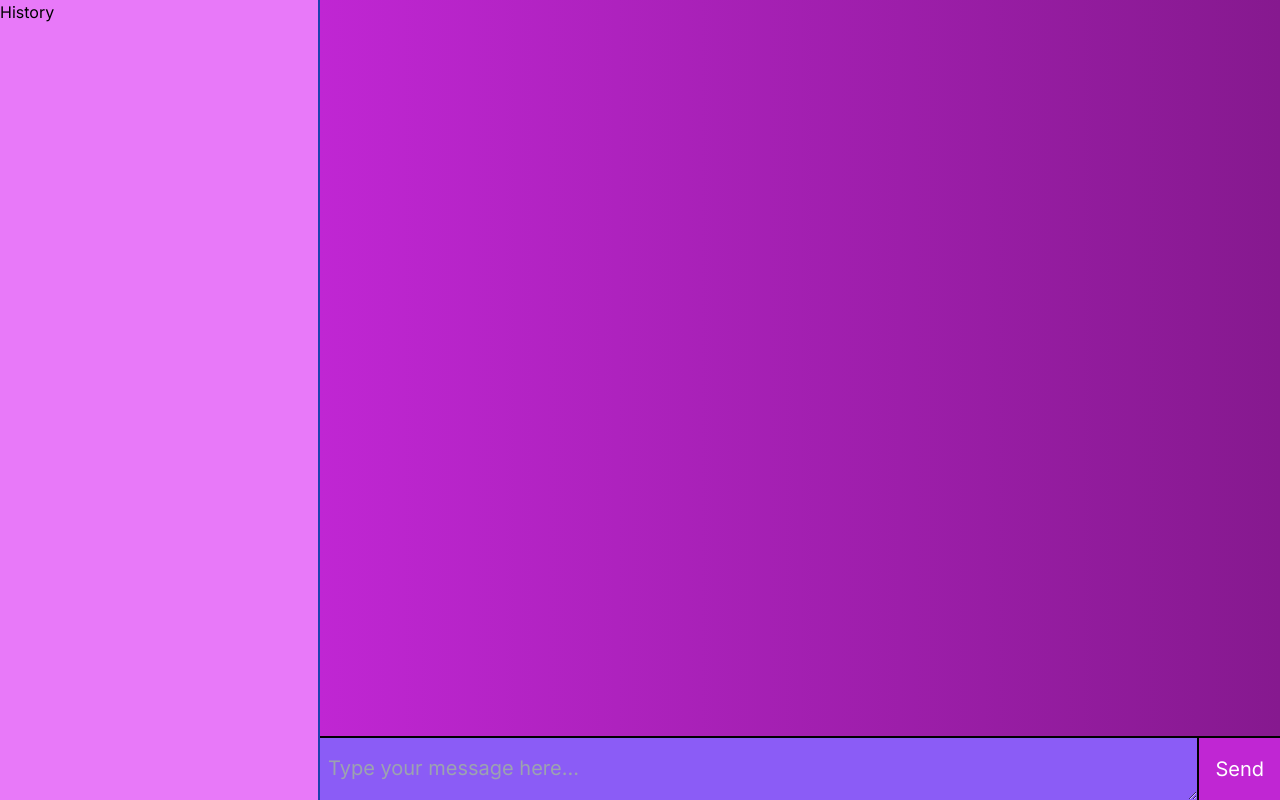
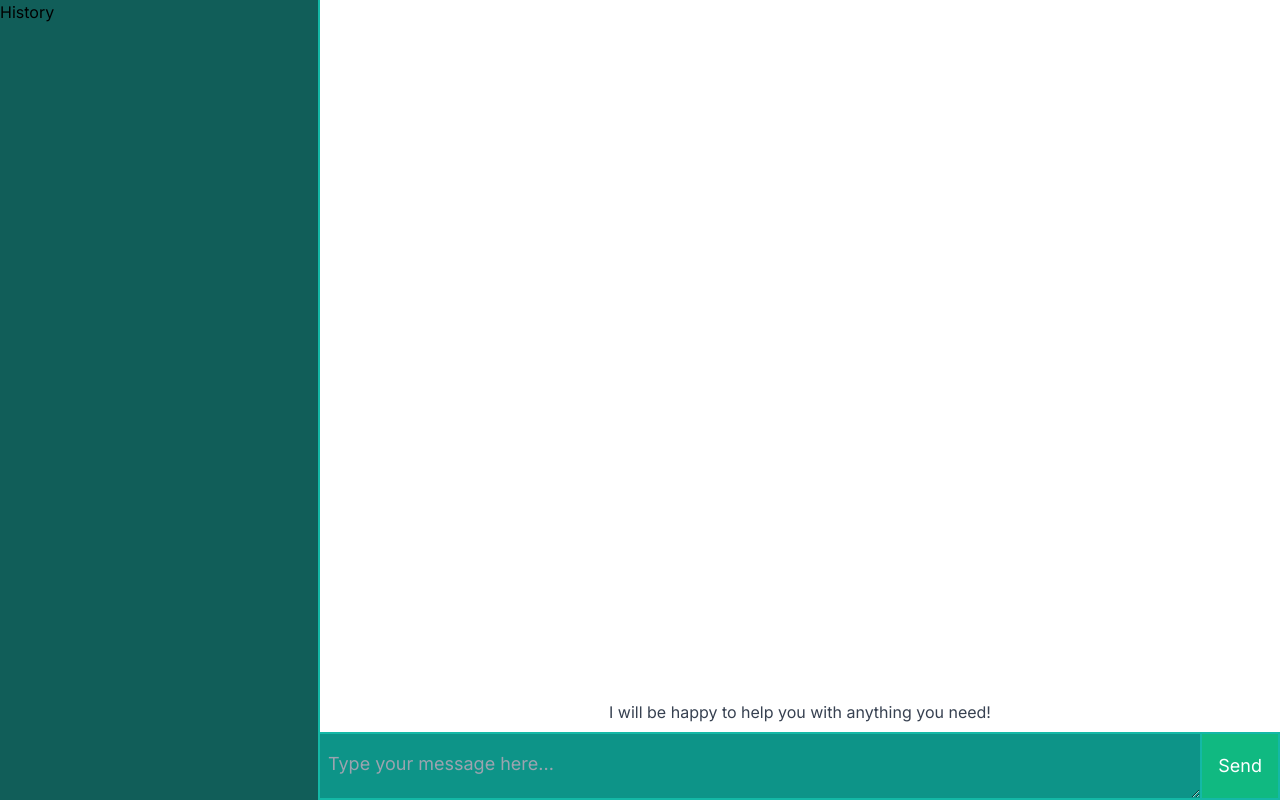
Before and after one commit to Chareeef/SadimAI, a Next.js app: page /chat in a window 1280 px wide. Built offline with nearby package versions, Linux system fonts and the light colour scheme.

Commit message:
Change to teal

```diff
--- a/app/chat/page.tsx
+++ b/app/chat/page.tsx
@@ -22,15 +22,15 @@ function InputArea({
   sendMessage,
 }: InputAreaProps) {
   return (
-    <div className="flex">
+    <div className="flex border-y-2 border-r-2 border-teal-500 m-0">
       <textarea
-        className="grow h-16 pt-4 px-2 border-t-2 bg-violet-500 text-white border-r-2 border-black focus:border-blue-500 m-0"
+        className="grow h-16 pt-4 px-2 bg-teal-600 text-white border-r-2 border-teal-500 focus:outline-none focus:bg-teal-700"
         value={userMessage}
         onChange={(e) => setUserMessage(e.target.value)}
         placeholder="Type your message here..."
       />
       <button
-        className="p-4 bg-fuchsia-600 hover:bg-sky-500 text-white border-t-2 border-black"
+        className="p-4 bg-emerald-500 hover:bg-emerald-600 text-white"
         onClick={sendMessage}
       >
         Send
@@ -94,16 +94,22 @@ function ChatWindow() {
   }
 
   return (
-    <main className="col-span-3 flex flex-col text-xl bg-gradient-to-r from-fuchsia-600 to-fuchsia-800 max-h-dvh">
+    <main className="col-span-3 flex flex-col text-lg bg-white max-h-dvh">
       <div className="grow overflow-y-auto">
         <div className="flex flex-col justify-end p-2 min-h-full space-y-2">
+          {conversation.length === 0 && (
+            <p className="text-base text-gray-700 self-center">
+              I will be happy to help you with anything you need!
+            </p>
+          )}
+
           {conversation.map((message, index) => (
             <div
               key={index}
               className={`message p-2 ${
                 message.role === "user"
-                  ? "bg-white text-black self-end rounded-bl-lg"
-                  : "bg-violet-500 self-start rounded-br-lg"
+                  ? "bg-teal-400 text-white self-end rounded-bl-lg"
+                  : "bg-teal-500 text-white self-start rounded-br-lg"
               }`}
             >
               <ReactMarkdown
@@ -127,10 +133,8 @@ function ChatWindow() {
 
 export default function Chat() {
   return (
-    <div className="grid grid-cols-4 gap-0 h-dvh bg-fuchsia-100">
-      <aside className="bg-fuchsia-400 border-r-2 border-blue-800">
-        History
-      </aside>
+    <div className="grid grid-cols-4 gap-0 h-dvh">
+      <aside className="bg-teal-800 border-r-2 border-teal-500">History</aside>
       <ChatWindow />
     </div>
   );
--- a/app/components/Header.tsx
+++ b/app/components/Header.tsx
@@ -6,7 +6,7 @@ export default function Header() {
   const { data: session } = useSession();
 
   return (
-    <header className="flex items-center justify-between bg-fuchsia-700 p-2 text-white">
+    <header className="flex items-center justify-between bg-teal-700 p-2 text-white">
       <div className="flex items-center font-bold">
         <Image
           src="/ChatWithAI.png"
@@ -20,14 +20,14 @@ export default function Header() {
         {session && session.user ? (
           <button
             onClick={() => signOut()}
-            className="text-2xl p-2 bg-fuchsia-900 border-2 border-white rounded-lg"
+            className="text-2xl p-2 bg-emerald-500 hover:bg-emerald-600 border-2 border-white rounded-lg"
           >
             Sign Out
           </button>
         ) : (
           <button
             onClick={() => signIn()}
-            className="text-2xl p-2 bg-fuchsia-900 border-2 border-white rounded-lg"
+            className="text-2xl p-2 bg-emerald-500 hover:bg-emerald-600 border-2 border-white rounded-lg"
           >
             Sign In
           </button>
--- a/app/page.tsx
+++ b/app/page.tsx
@@ -5,9 +5,12 @@ export default function LandingPage() {
   return (
     <>
       <Header />
-      <div className="flex flex-col items-center  bg-gradient-to-r from-pink-400 to-fuchsia-600 w-full min-h-dvh">
+      <div className="flex flex-col items-center  bg-gradient-to-r from-teal-300 to-teal-600 w-full min-h-dvh">
         <div className="p-2">
-          <Link href="/chat" className="bg-violet-700 p-2 rounded">
+          <Link
+            href="/chat"
+            className="bg-emerald-500 hover:bg-emerald-600 p-2 rounded"
+          >
             Chat
           </Link>
         </div>
```
